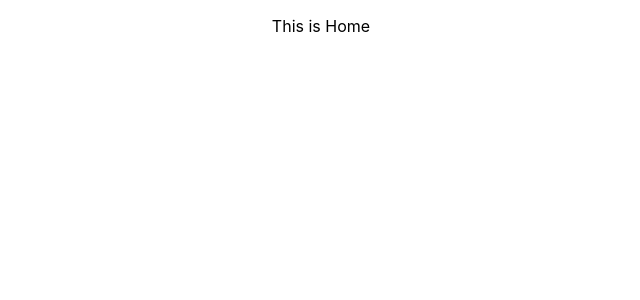
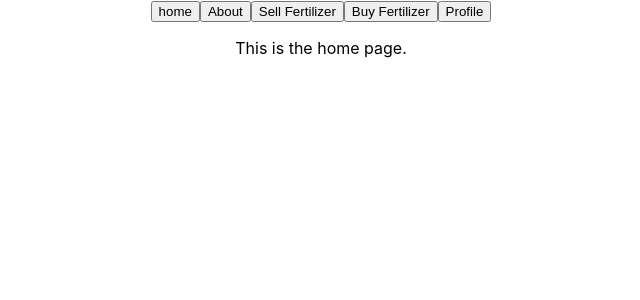
Before and after one commit to GarrettSmithyNL/afterthepoopfrontend, a React (Create React App) app: page / in a window 1280 px wide. Shown: the top 300 px of the page, without its empty margins (319-959 px from the left). Built offline with nearby package versions, Linux system fonts and the light colour scheme.

Commit message:
updated router and added needed pages.

```diff
--- a/src/App.js
+++ b/src/App.js
@@ -1,46 +1,25 @@
 
 import './App.css';
-import {Routes, Route, Router} from "react-router-dom";
-import {useEffect, useState, useCallback} from "react";
+import {Routes, Route, BrowserRouter as Router} from "react-router-dom";
 import {createBrowserHistory} from 'history';
+import Home from "./pages/Home";
+import About from "./pages/About";
+import Sell from "./pages/Sell";
+import Buy from "./pages/Buy";
+import UserProfile from "./pages/UserProfile";
 
 const history = createBrowserHistory();
 
 function App() {
   return (
-    <Router location={window.location} navigator={history}>
+    <Router history={history}>
         <div className={"App"}>
             <Routes>
-                <Route
-                    path={"/"}
-                    element={
-                        <p>This is Home</p>
-                    }
-                />
-                <Route
-                    path={"/about"}
-                    element={
-                        <p>This is about</p>
-                    }
-                />
-                <Route
-                    path={"/sell"}
-                    element={
-                        <p>This is sell</p>
-                    }
-                />
-                <Route
-                    path={"/fertilizer"}
-                    element={
-                        <p>This is fertilizer</p>
-                    }
-                />
-                <Route
-                    path={"/user"}
-                    element={
-                        <p>This is user</p>
-                    }
-                />
+                <Route path={"/"} element={ <Home /> } />
+                <Route path={"/about"} element={ <About /> } />
+                <Route path={"/sell"} element={ <Sell /> } />
+                <Route path={"/fertilizer"} element={ <Buy /> } />
+                <Route path={"/user"} element={ <UserProfile /> } />
             </Routes>
         </div>
     </Router>
--- a/src/components/NavBar.jsx
+++ b/src/components/NavBar.jsx
@@ -1,21 +1,23 @@
+import {Link} from "react-router-dom";
+
 const NavBar = () => {
     return (
         <nav className={"navBar"}>
-            <a href={"/"}>
+            <Link to={"/"}>
                 <button className={"navButton"}>home</button>
-            </a>
-            <a href={"/about"}>
+            </Link>
+            <Link to={"/about"}>
                 <button className={"navButton"}>About</button>
-            </a>
-            <a href={"/sell"}>
+            </Link>
+            <Link to={"/sell"}>
                 <button className={"navButton"}>Sell Fertilizer</button>
-            </a>
-            <a href={"/fertilizer"}>
+            </Link>
+            <Link to={"/fertilizer"}>
                 <button className={"navButton"}>Buy Fertilizer</button>
-            </a>
-            <a href={"/user"}>
+            </Link>
+            <Link to={"/user"}>
                 <button className={"navButton"}>Profile</button>
-            </a>
+            </Link>
         </nav>
     );
 }
--- /dev/null
+++ b/src/pages/About.jsx
@@ -0,0 +1,12 @@
+import NavBar from "../components/NavBar";
+
+const About = () => {
+    return (
+        <div className={"aboutPage"}>
+            <NavBar />
+            <p>This is the about page.</p>
+        </div>
+    )
+}
+
+export default About;
--- /dev/null
+++ b/src/pages/Buy.jsx
@@ -0,0 +1,12 @@
+import NavBar from "../components/NavBar";
+
+const Buy = () => {
+    return (
+        <div className={"buyPage"}>
+            <NavBar />
+            <p>This is the buy page.</p>
+        </div>
+    )
+}
+
+export default Buy;
--- /dev/null
+++ b/src/pages/Home.jsx
@@ -0,0 +1,12 @@
+import NavBar from "../components/NavBar";
+
+const Home = () => {
+    return(
+        <div className={"homePage"}>
+            <NavBar />
+            <p>This is the home page.</p>
+        </div>
+    );
+}
+
+export default Home;
--- /dev/null
+++ b/src/pages/Sell.jsx
@@ -0,0 +1,12 @@
+import NavBar from "../components/NavBar";
+
+const Sell = () => {
+    return (
+        <div className={"sellPage"}>
+            <NavBar />
+            <p>This is the selling page</p>
+        </div>
+    )
+}
+
+export default Sell;
--- /dev/null
+++ b/src/pages/UserProfile.jsx
@@ -0,0 +1,12 @@
+import NavBar from "../components/NavBar";
+
+const UserProfile = () => {
+    return (
+        <div className={"userProfilePage"}>
+            <NavBar />
+            <p>This is a userprofile</p>
+        </div>
+    );
+}
+
+export default UserProfile;
```
